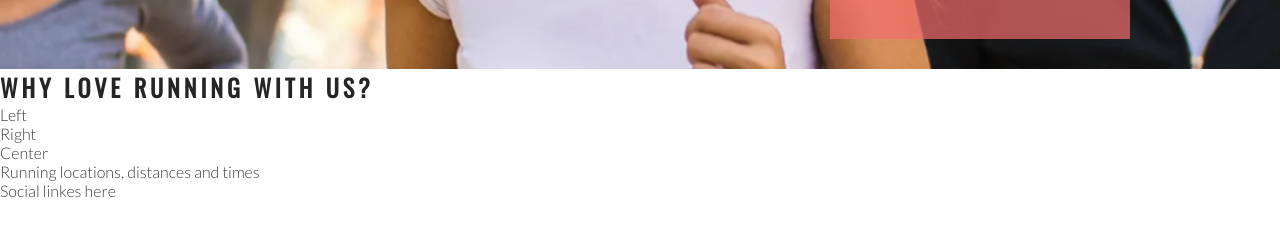
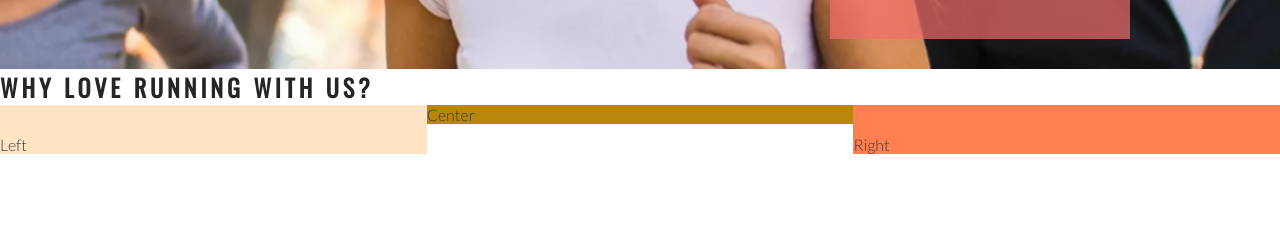
Before and after one commit to sejungkwak/love-running, a plain HTML site: page index.html in a window 1280 px wide. Shown: the part 597-834 px from the top of the page. Before the commit the page ends 800 px from the top, so only its background shows below. Drawn offline with nearby package versions, Linux system fonts and the light colour scheme.

Commit message:
Add basic structure of club ethos

```diff
--- a/assets/css/style.css
+++ b/assets/css/style.css
@@ -111,3 +111,29 @@ nav {
   text-transform: uppercase;
   width: 300px;
 }
+
+/* club ethos */
+#club-ethos {
+  height: 600px;
+  width: 100%;
+}
+
+#left-about {
+  float: left;
+  padding-top: 30px;
+  width: 33.33%;
+  background-color: bisque;
+}
+
+#right-about {
+  float: right;
+  padding-top: 30px;
+  width: 33.33%;
+  background-color: coral;
+}
+
+#center-about {
+  margin: 0 auto;
+  width: 33.33%;
+  background-color: darkgoldenrod;
+}
```
